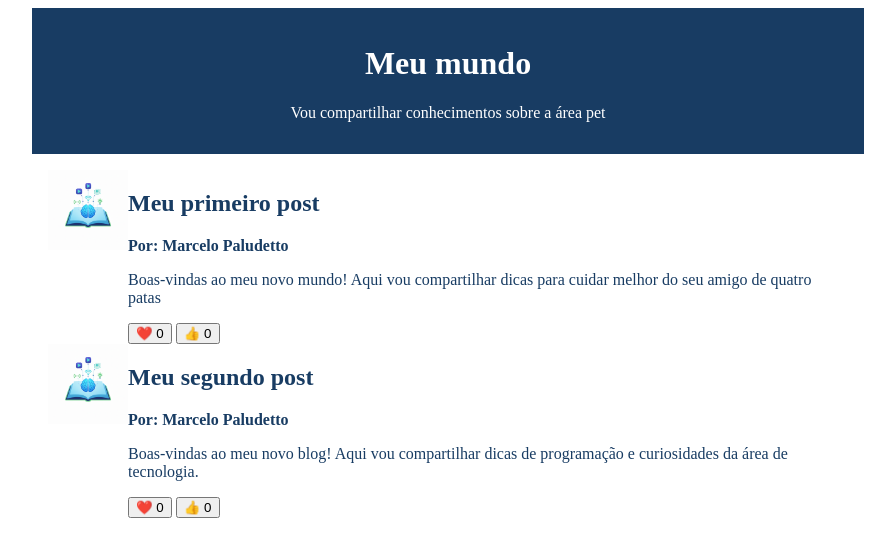
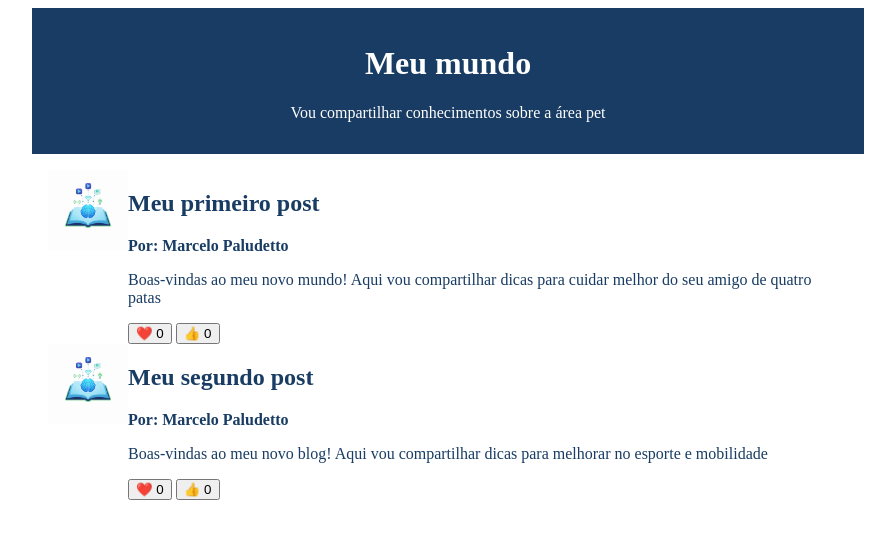
Before and after one commit to allyonweb/allyson-pagina-web, a plain HTML site: page index.html in a window 1280 px wide. Shown: the whole page, without its empty margins (192-1087 px from the left). Drawn offline with Linux system fonts and the light colour scheme.

Commit message:
adicionei uma mensagem de boas-vindas

```diff
--- a/index.html
+++ b/index.html
@@ -60,8 +60,7 @@
             <div>
                 <h2>Meu segundo post</h2>
                 <p class="artigo-autor">Por: Marcelo Paludetto</p>
-                <p>Boas-vindas ao meu novo blog! Aqui vou compartilhar dicas de programação e curiosidades da área de
-                    tecnologia.</p>
+                <p>Boas-vindas ao meu novo blog! Aqui vou compartilhar dicas para melhorar no esporte e mobilidade</p>
                 <button>❤️ <span>0</span></button>
                 <button>👍 <span>0</span></button>
             </div>
```
